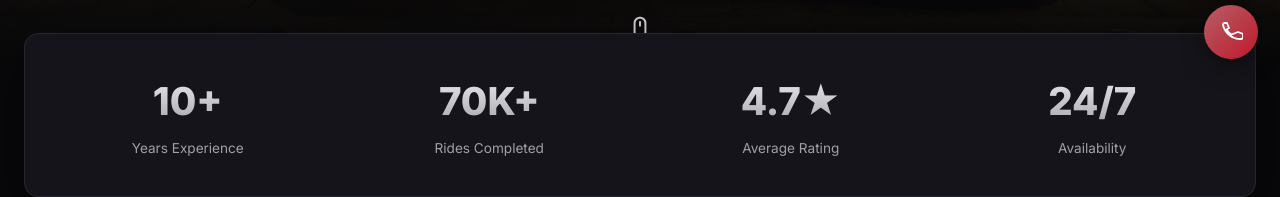
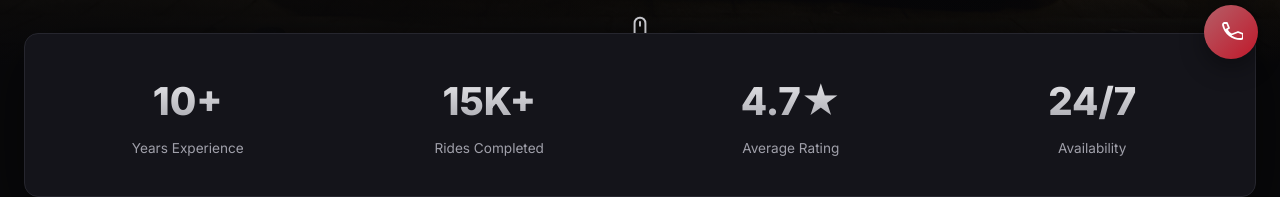
Before and after one commit to Haider-Ali-RoR/wheels786, a React (Vite) app: page / in a window 1280 px wide. Shown: the part 719-916 px from the top of the page. Built offline with nearby package versions, Linux system fonts and the light colour scheme.

Commit message:
Update the total rides and review stats
Signed-off-by: Haider-Ali-RoR <haider.ali@devhouse.co>

```diff
--- a/src/data/content.ts
+++ b/src/data/content.ts
@@ -17,7 +17,7 @@ export const company = {
   email: "786transport.rs@gmail.com",
   address: "5 Cité de la Courtille — Rue des Maraudes, 93200 Saint-Denis, France",
   rating: 4.7,
-  reviewCount: "60K",
+  reviewCount: "13K",
   hours: "24/7 — 7 days a week",
   // --- Legal (SAS) ---
   legalName: "786 Transport SAS",
@@ -148,7 +148,7 @@ export const features = [
 
 export const stats = [
   { value: "10+", label: "Years Experience" },
-  { value: "70K+", label: "Rides Completed" },
+  { value: "15K+", label: "Rides Completed" },
   { value: "4.7★", label: "Average Rating" },
   { value: "24/7", label: "Availability" },
 ];
```
